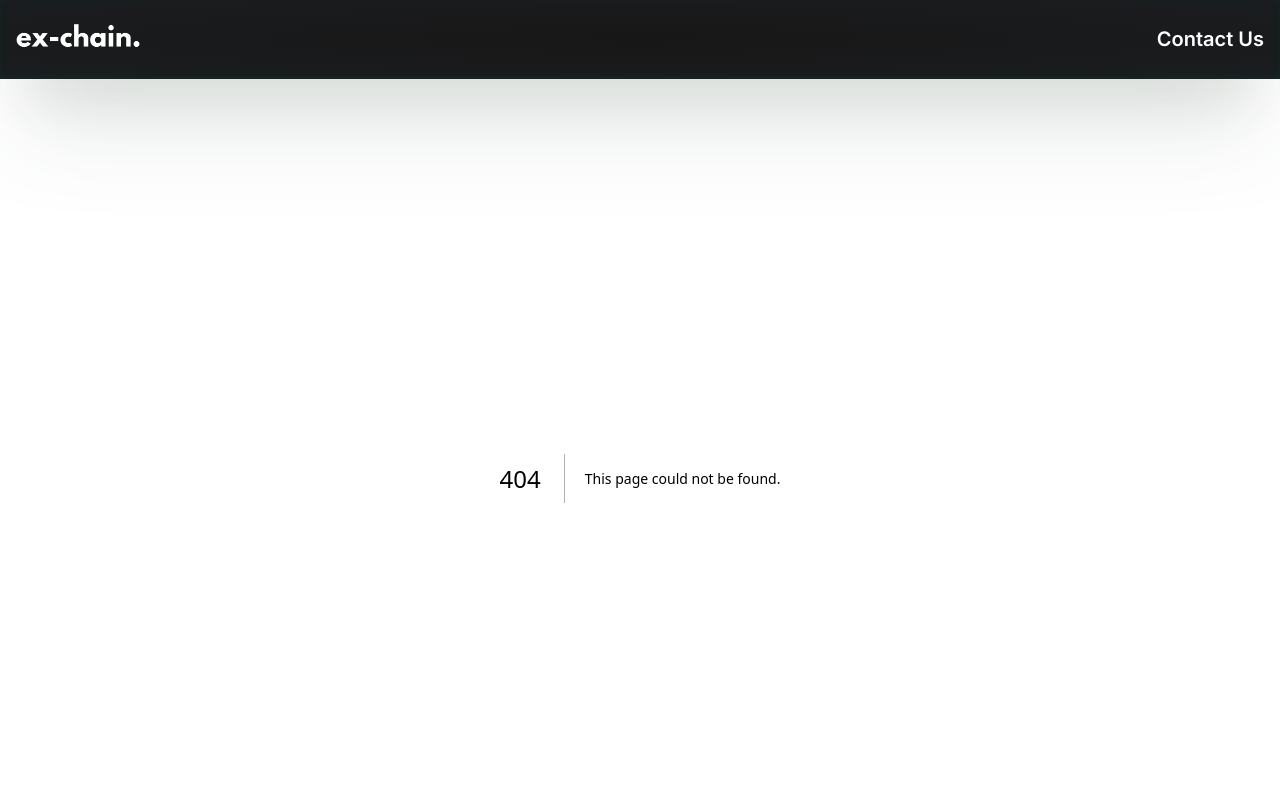
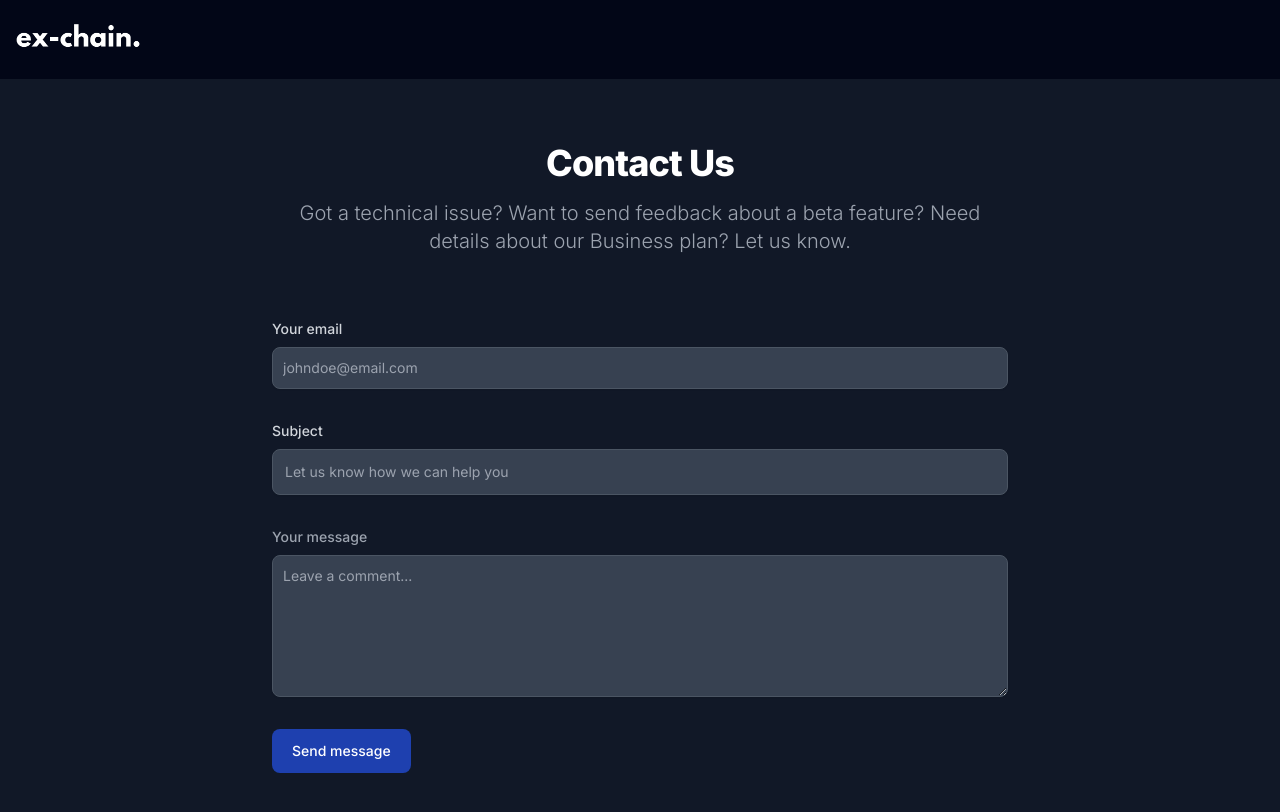
Before and after one commit to Ayushhgupta39/ex-chain-finance, a Next.js app: page /support in a window 1280 px wide. Before the commit this address had no page. Shown: the top 812 px of the page. Built offline with nearby package versions, Linux system fonts and the light colour scheme.

Commit message:
feat: add contact form; add loader; styling

```diff
--- a/app/globals.css
+++ b/app/globals.css
@@ -18,13 +18,13 @@
   }
 }
 
-nav {
+.bg-navbar {
   filter: blur("8px");
   -webkit-filter: blur("8px");
   background: #010101;
   background: radial-gradient(at center, #181717, #1a1d20);
   box-shadow: rgba(50, 93, 62, 0.25) 0px 50px 100px -20px,
-    rgba(0, 0, 0, 0.3) 0px 30px 60px -30px,
+    rgba(0, 0, 0, 0.3) 0px 50px 60px -30px,
     rgba(10, 64, 41, 0.35) 0px -2px 6px 0px inset;
 }
 
--- /dev/null
+++ b/app/support/page.jsx
@@ -0,0 +1,71 @@
+import React from "react";
+
+const page = () => {
+  return (
+    <section class="bg-gray-900 min-h-screen">
+      <div class="py-8 lg:py-16 px-4 mx-auto max-w-screen-md">
+        <h2 class="mb-4 text-4xl tracking-tight font-extrabold text-center text-white">
+          Contact Us
+        </h2>
+        <p class="mb-8 lg:mb-16 font-light text-center text-gray-400 sm:text-xl">
+          Got a technical issue? Want to send feedback about a beta feature?
+          Need details about our Business plan? Let us know.
+        </p>
+        <form action="#" class="space-y-8">
+          <div>
+            <label
+              for="email"
+              class="block mb-2 text-sm font-medium text-gray-300"
+            >
+              Your email
+            </label>
+            <input
+              type="email"
+              id="email"
+              class="shadow-sm border text-sm rounded-lg focus:ring-primary-500 focus:border-primary-500 block w-full p-2.5 bg-gray-700 border-gray-600 placeholder-gray-400 text-white focus:ring-primary-500 focus:border-primary-500 shadow-sm-light"
+              placeholder="johndoe@email.com"
+              required
+            />
+          </div>
+          <div>
+            <label
+              for="subject"
+              class="block mb-2 text-sm font-medium text-gray-300"
+            >
+              Subject
+            </label>
+            <input
+              type="text"
+              id="subject"
+              class="block p-3 w-full text-sm rounded-lg border shadow-sm focus:ring-primary-500 focus:border-primary-500 bg-gray-700 border-gray-600 placeholder-gray-400 text-white focus:ring-primary-500 focus:border-primary-500 shadow-sm-light"
+              placeholder="Let us know how we can help you"
+              required
+            />
+          </div>
+          <div class="sm:col-span-2">
+            <label
+              for="message"
+              class="block mb-2 text-sm font-medium text-gray-400"
+            >
+              Your message
+            </label>
+            <textarea
+              id="message"
+              rows="6"
+              class="block p-2.5 w-full text-sm rounded-lg shadow-sm border focus:ring-primary-500 focus:border-primary-500 bg-gray-700 border-gray-600 placeholder-gray-400 text-white focus:ring-primary-500 focus:border-primary-500"
+              placeholder="Leave a comment..."
+            ></textarea>
+          </div>
+          <button
+            type="submit"
+            class="py-3 px-5 text-sm font-medium text-center bg-blue-800 text-white rounded-lg bg-primary-700 sm:w-fit hover:bg-primary-800 focus:ring-4 focus:outline-none focus:ring-primary-300 bg-primary-600 hover:bg-primary-700 focus:ring-primary-800"
+          >
+            Send message
+          </button>
+        </form>
+      </div>
+    </section>
+  );
+};
+
+export default page;
--- a/components/Navbar.jsx
+++ b/components/Navbar.jsx
@@ -1,10 +1,20 @@
+"use client";
+
 import { PhCircleWavyQuestion } from "@/utils/getIcons";
 import Image from "next/image";
 import React from "react";
+import { usePathname } from "next/navigation";
+import Link from "next/link";
 
 const Navbar = () => {
+  const pathname = usePathname();
   return (
-    <nav className="w-full text-white flex justify-between p-2 items-center">
+    <nav
+      className={`w-full text-white ${
+        pathname === "/support" ? "bg-slate-950" : "bg-navbar"
+      } flex justify-between p-2 items-center transition-transform duration-200`}
+    >
+      <Link href={"/"}>
         <Image
           src={"/assets/images/logo_black.png"}
           height={125}
@@ -12,6 +22,11 @@ const Navbar = () => {
           alt="logo"
           className="cursor-pointer mx-2"
         />
+      </Link>
+      <Link
+        className={`${pathname === "/support" ? "hidden" : ""}`}
+        href={"/support"}
+      >
         <div>
           <div className="hidden md:flex font-semibold mx-2">
             <p className="text-xl cursor-pointer">Contact Us</p>
@@ -20,6 +35,7 @@ const Navbar = () => {
             <PhCircleWavyQuestion className="flex md:hidden cursor-pointer text-3xl mx-2" />
           </div>
         </div>
+      </Link>
     </nav>
   );
 };
--- a/components/widget/LoadingIndicator.jsx
+++ b/components/widget/LoadingIndicator.jsx
@@ -1,24 +1,13 @@
-
 export const LoadingIndicator = () => {
   return (
-    <div
-      style={{
-        display: "grid",
-        placeItems: "center",
-      }}
-      className="min-h-screen text-white"
-    >
-
-<div role="status" className="max-w-sm animate-pulse">
-    <div className="h-2.5bg-gray-700 w-48 mb-4"></div>
-    <div className="h-2 rounded-full bg-gray-700 max-w-[500px] mb-2.5"></div>
-    <div className="h-2 rounded-full bg-gray-700 mb-2.5"></div>
-    <div className="h-2 rounded-full bg-gray-700 max-w-[500px] mb-2.5"></div>
-    <div className="h-2 rounded-full bg-gray-700 max-w-[500px] mb-2.5"></div>
-    <div className="h-2 rounded-full bg-gray-700 max-w-[500px]"></div>
-    <span className="sr-only">Loading...</span>
-</div>
-
+    <div className="min-h-screen justify-center items-start flex w-full text-white">
+      <div class="flex items-center justify-center min-h-screen p-5 min-w-screen">
+        <div class="flex space-x-2 animate-pulse">
+          <div class="w-3 h-3 bg-gray-500 rounded-full"></div>
+          <div class="w-3 h-3 bg-gray-500 rounded-full"></div>
+          <div class="w-3 h-3 bg-gray-500 rounded-full"></div>
+        </div>
+      </div>
     </div>
   );
 };
--- a/components/widget/Widget.jsx
+++ b/components/widget/Widget.jsx
@@ -25,7 +25,6 @@ export const Widget = () => {
         subvariant: "split"
       }}
       integrator="exchain"
-      fee={0.05}
     />
   );
 };
```
Lines whose indentation alone changed are shown as unchanged.
